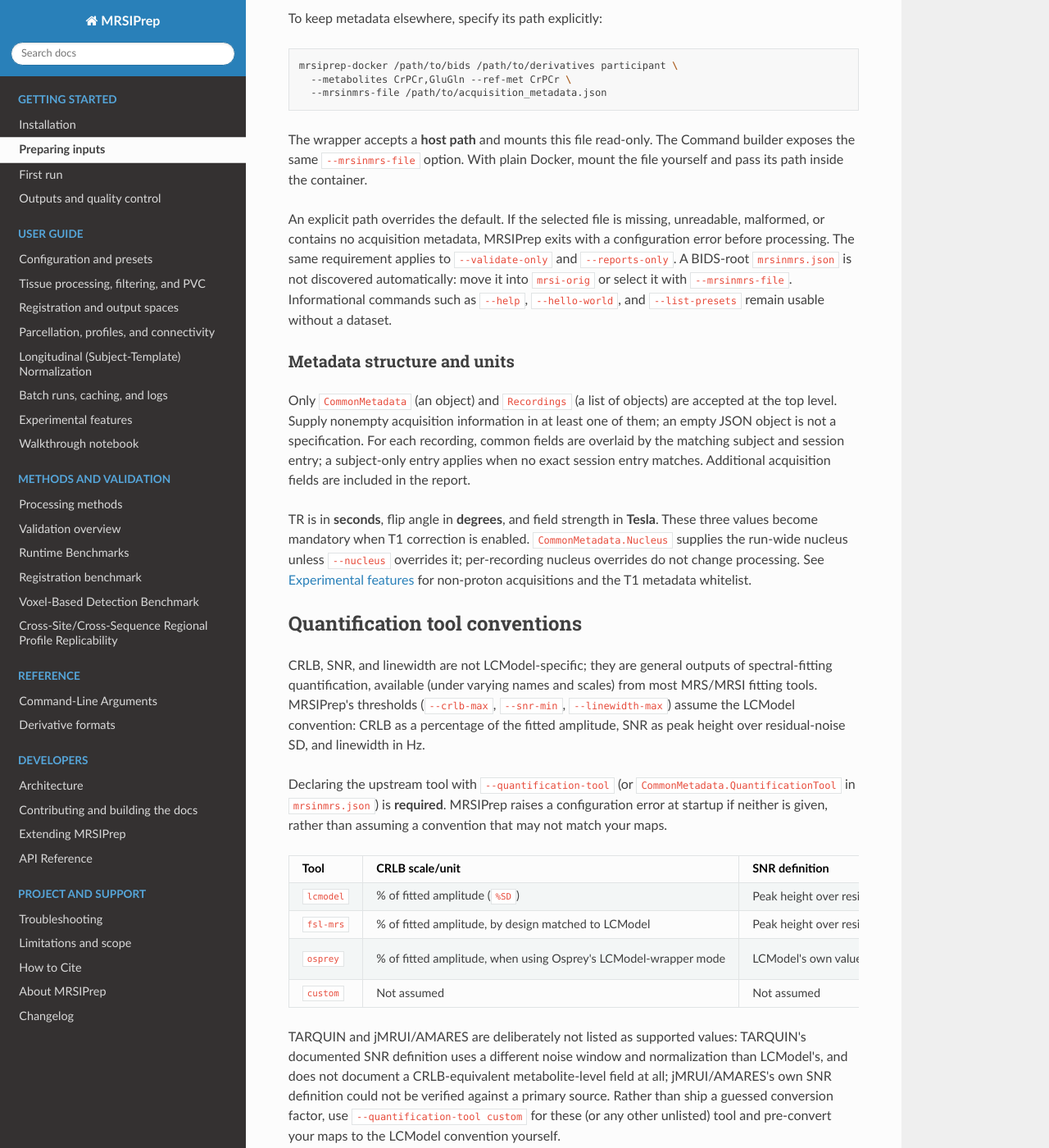
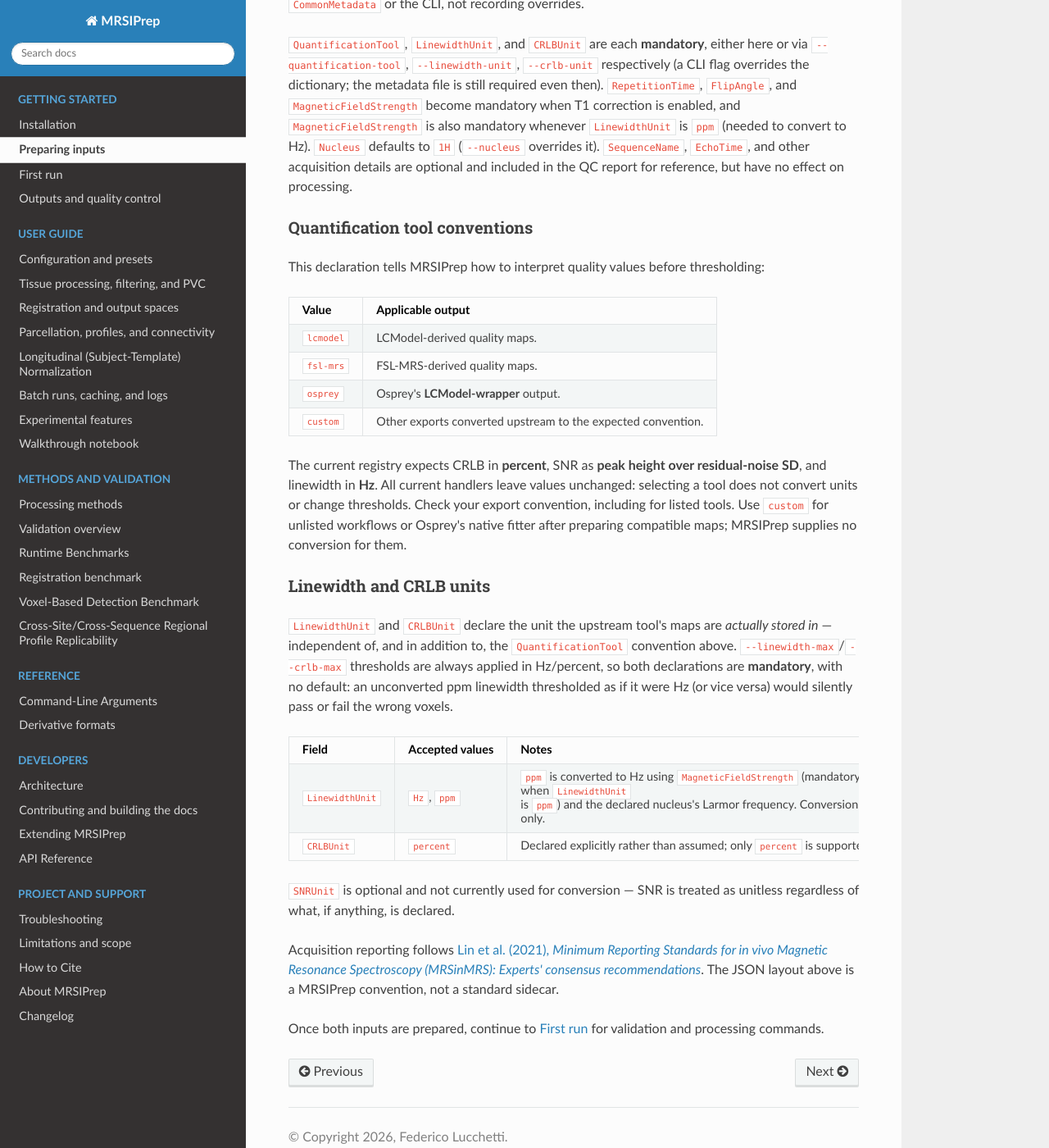
Before and after one commit to MRSI-Psychosis-UP/MRSIPrep, a Sphinx documentation site: the page built from docs/inputs.md, in a window 1280 px wide and 1400 px high, scrolled down 2825 px. Shown: the whole window at 82% size. Built offline with Sphinx 7.4.7 and the Read the Docs theme 3.1.0, drawn with Linux system fonts in a browser that asks for light colours; some of the changed text lies outside the part shown.

Commit message:
Require explicit linewidth/CRLB units in mrsinmrs.json
CRLB and linewidth maps from different upstream tools commonly use
different units -- most notably linewidth, reported in either Hz or ppm
depending on the tool/export -- while MRSIPrep's --linewidth-max/--crlb-max
thresholds are defined in Hz/percent. Silently assuming the wrong one would
misjudge voxel quality rather than fail loudly.

Add mandatory CommonMetadata.LinewidthUnit ("Hz"/"ppm") and CRLBUnit
("percent") declarations, mirroring QuantificationTool's CLI/mrsinmrs.json
precedence (--linewidth-unit/--crlb-unit flags added to match). A declared
ppm linewidth is converted to Hz using MagneticFieldStrength and the
nucleus's Larmor frequency (curated for 1H only) before thresholding.
SNRUnit remains optional and unused for conversion -- SNR stays unitless.

Co-Authored-By: Claude Sonnet 5 <noreply@anthropic.com>

````diff
--- a/docs/inputs.md
+++ b/docs/inputs.md
@@ -1,278 +1,179 @@
 # Preparing inputs
 
-MRSIPrep consumes quantified NIfTI metabolite maps and a T1w anatomical
-image. Export maps from your reconstruction/quantification software before
-arranging them in the layout below. The MRSI input convention is specific
-to MRSIPrep; the `derivatives/mrsi-orig/` directory contains the maps to be
-processed, even though it is named `derivatives`.
+Prepare two inputs: **quantified NIfTI maps** and a required
+**`mrsinmrs.json` dictionary** describing acquisition and quantification.
+Export the maps from your fitting software before arranging them below.
 
-## Required directory layout
+## NIfTI and MRSinMRS inputs
 
-This complete two-metabolite example uses the default quality-map
-requirements: SNR, linewidth/FWHM, and CRLB are all required unless relaxed
-with `--quality-metrics` (see below). Repeat the signal and CRLB pair for
-every requested metabolite.
+### Required files and layout
+
+For each subject/session, provide:
+
+| Input | Requirement |
+|---|---|
+| T1w anatomical | One anatomical image for the recording. |
+| Metabolite signal/concentration | One map per requested metabolite. |
+| CRLB | One map per requested metabolite, required by default. |
+| SNR | One shared map, required by default. |
+| Linewidth/FWHM | One shared map, required by default. |
+| `mrsinmrs.json` | Required by default; see [Acquisition metadata](#acquisition-metadata-mrsinmrsjson). |
+
+This example contains one metabolite. Repeat the signal/CRLB pair for each
+additional metabolite:
 
 ```text
 bids/
-  dataset_description.json
-  sub-01/
-    ses-01/
-      anat/
-        sub-01_ses-01_T1w.nii.gz
-  derivatives/
-    mrsi-orig/
-      mrsinmrs.json                     required acquisition metadata
-      sub-01/
-        ses-01/
-          sub-01_ses-01_space-orig_met-CrPCr_desc-signal_mrsi.nii.gz
-          sub-01_ses-01_space-orig_met-CrPCr_desc-crlb_mrsi.nii.gz
-          sub-01_ses-01_space-orig_met-GluGln_desc-signal_mrsi.nii.gz
-          sub-01_ses-01_space-orig_met-GluGln_desc-crlb_mrsi.nii.gz
-          sub-01_ses-01_space-orig_desc-snr_mrsi.nii.gz
-          sub-01_ses-01_space-orig_desc-fwhm_mrsi.nii.gz
+├── dataset_description.json
+├── sub-01/
+│   └── ses-01/
+│       └── anat/
+│           └── sub-01_ses-01_T1w.nii.gz
+└── derivatives/
+    └── mrsi-orig/
+        ├── mrsinmrs.json
+        └── sub-01/
+            └── ses-01/
+                ├── sub-01_ses-01_space-orig_met-CrPCr_desc-signal_mrsi.nii.gz
+                ├── sub-01_ses-01_space-orig_met-CrPCr_desc-crlb_mrsi.nii.gz
+                ├── sub-01_ses-01_space-orig_desc-snr_mrsi.nii.gz
+                └── sub-01_ses-01_space-orig_desc-fwhm_mrsi.nii.gz
 ```
 
-For a dataset without sessions, omit every `ses-01/` directory and the
-`_ses-01` filename entity, then omit `--session-label` in commands. Subject
-and session labels must agree across anatomical and MRSI inputs.
-Compressed `.nii.gz` and uncompressed `.nii` maps are accepted.
+Use matching subject/session labels throughout. For datasets without
+sessions, omit `ses-01/` and `_ses-01` everywhere. Both `.nii` and
+`.nii.gz` are accepted.
 
-For compatibility with existing synthetic datasets, input discovery also
-checks `derivatives/mrsiprep/sub-01/ses-01/mrsi/orig/` when the primary
-`mrsi-orig` directory for that recording is absent or empty. Prefer the
-primary layout for new datasets so source maps remain distinct from outputs.
+| Entity/suffix | Meaning |
+|---|---|
+| `space-orig` | Native MRSI acquisition grid (prior to any MRSIPrep registration). |
+| `met-<name>` | Fitted metabolite/group (e.g. `CrPCr`, `GluGln`); omitted on maps shared across all metabolites. |
+| `desc-signal` | Quantified signal/concentration map for that metabolite. |
+| `desc-crlb` | CRLB map for that metabolite. |
+| `desc-snr` | Shared SNR map, no `met-` entity. |
+| `desc-fwhm` / `desc-linewidth` | Shared linewidth map, no `met-` entity; either name is accepted. |
+| `desc-brainmask` | Optional shared inclusion mask. |
+| `met-water_desc-signal` | Optional water-signal map. |
+| `desc-b1map` | Optional measured flip-angle map (degrees); required only for voxelwise T1 correction. |
+| `mrsi` | Fixed modality suffix for all MRSI maps. |
 
-## Filename entities and required maps
+Additional anatomical inputs for reusing tissue segmentation are
+described in [Tissue backends](processing.md#tissue-backends).
 
-MRSI input filenames follow the BIDS Derivatives entity-suffix convention:
-`sub-<label>_ses-<label>_space-orig_met-<name>_desc-<kind>_mrsi.nii.gz`.
-`sub-`, `ses-`, `space-orig`, and the trailing `mrsi` suffix identify the
-subject, session, and modality and never change; `space-orig` marks the map
-as being on its native acquisition grid, prior to any MRSIPrep registration.
-Only `met-` and `desc-` vary the map's meaning, as described below.
+### Maps, units, and geometry
 
-Of the three default quality metrics (SNR, linewidth/FWHM, CRLB), none is
-unconditionally mandatory: each is required only while it is listed in
-`--quality-metrics`, which defaults to `snr linewidth crlb`. Drop a metric
-from that flag (e.g. `--quality-metrics crlb`) if your quantification method
-doesn't produce it, and MRSIPrep stops requiring its map. See
-[Required quality maps versus inclusion thresholds](#required-quality-maps-versus-inclusion-thresholds)
-below.
+All MRSI signal and auxiliary maps must share spatial dimensions, voxel
+sizes, and NIfTI affines. Supply individual 3D scalar maps. The T1w has its
+own anatomical grid; MRSIPrep registers the MRSI to it.
 
-| Input | Requirement | Interpretation |
-|---|---|---|
-| T1w anatomical | Required | A usable anatomical image for segmentation and registration; it has its own anatomical grid. |
-| `met-<name>_desc-signal` | Required for each requested metabolite | Quantified signal or concentration in your upstream units; MRSIPrep does not infer an absolute concentration calibration. |
-| `met-<name>_desc-crlb` | Required by default for each metabolite; drop `crlb` from `--quality-metrics` to make optional | Percentage uncertainty: `20` means 20%, not `0.20`. |
-| `desc-snr` | Required by default; one shared map, not `met-`-qualified; drop `snr` from `--quality-metrics` to make optional | SNR values as defined by your quantification method; default minimum is `4` for proton MRSI. |
-| `desc-fwhm` or `desc-linewidth` | Required by default; one shared map, not `met-`-qualified; drop `linewidth` from `--quality-metrics` to make optional | Numeric linewidth compared directly with `--linewidth-max` (default `0.1` for proton MRSI). Use ppm with that default, or convert the map/threshold consistently for an export in Hz. No unit conversion is performed. |
-| `desc-brainmask` | Optional | Native-grid inclusion mask; nonzero values are included. |
-| `met-water_desc-signal` | Optional | Native-grid water signal; positive voxels define the fallback mask when no mask is supplied. |
-| `desc-b1map` | Required only for voxelwise T1 correction | Measured flip angle in degrees on the metabolite grid; a relative B1 scaling map must first be converted to flip angle. |
+Preserve the upstream signal/concentration units. CRLB must be a
+**percentage** (`20` means 20%, not `0.20`). SNR definitions and linewidth
+units must match the [quantification convention](#quantification-tool-conventions)
+declared in the metadata.
 
-All MRSI maps and their masks must refer to the same spatial grid and
-orientation: matching dimensions, voxel sizes, and NIfTI affine. Scalar
-maps must be 3D after singleton dimensions are removed. Preflight checks
-metabolite grids, but it does not replace checking the geometry of every
-auxiliary map. Do not reshape arrays to make them match; resample with the
-correct physical geometry upstream.
+### Required quality maps versus inclusion thresholds
 
-If your exporter supplies SNR or linewidth separately for each metabolite,
-the current loader still expects the shared, non-`met-` filenames above.
-Choose and document the shared quality measure appropriate to the acquisition.
+By default, `--quality-metrics snr linewidth crlb` requires all three
+quality metrics. If your fitter only supplies CRLB, use
+`--quality-metrics crlb`; SNR and linewidth may then be absent.
+Every quality map that is present is still thresholded, even if omitted
+from this list. Numerical cutoffs belong in
+[Processing settings](processing.md#voxel-quality-thresholds).
 
 ## Acquisition metadata: `mrsinmrs.json`
 
-MRSinMRS acquisition metadata is **required**. By default, place the file at
-**`derivatives/mrsi-orig/mrsinmrs.json`**, at the
-root of the MRSI input tree rather than the BIDS dataset root. It records
-acquisition information following the MRSinMRS reporting recommendations:
+Place the dictionary at **`<bids_dir>/derivatives/mrsi-orig/mrsinmrs.json`**,
+at the root of the MRSI inputs. This is a MRSIPrep convention, not a
+standard BIDS sidecar. To use another location, pass
+`--mrsinmrs-file /path/to/metadata.json` (a host path with
+`mrsiprep-docker`). A missing, invalid, or empty file stops the run.
 
-Lin, A., Andronesi, O., Bogner, W., et al. (2021).
-[Minimum Reporting Standards for in vivo Magnetic Resonance Spectroscopy
-(MRSinMRS): Experts' consensus recommendations](https://doi.org/10.1002/nbm.4484).
-*NMR in Biomedicine*, **34**(5), e4484.
+### Minimum information and dictionary fields
 
-The filename and JSON structure below are MRSIPrep conventions; the paper
-defines reporting recommendations, not this JSON schema. For example:
+Only `CommonMetadata` (an object) and `Recordings` (an optional list of
+objects) are accepted at the top level. Put shared fields in
+`CommonMetadata` and subject/session differences in `Recordings`:
 
 ```json
 {
   "CommonMetadata": {
+    "QuantificationTool": "lcmodel",
+    "LinewidthUnit": "Hz",
+    "CRLBUnit": "percent",
     "Nucleus": "1H",
+    "SequenceName": "YOUR_SEQUENCE_NAME",
     "RepetitionTime": 0.457,
+    "EchoTime": 0.03,
     "FlipAngle": 45,
-    "MagneticFieldStrength": 3,
-    "SequenceName": "ECCENTRIC",
-    "QuantificationTool": "lcmodel"
+    "MagneticFieldStrength": 3
   },
   "Recordings": [
-    {"sub": "01", "ses": "01", "RepetitionTime": 0.45}
+    {"sub": "01", "ses": "01", "RepetitionTime": 0.45},
+    {"sub": "02", "ses": "01", "RepetitionTime": 0.46, "FlipAngle": 42}
   ]
 }
 ```
 
-These are example acquisition values; replace them with your protocol.
-`QuantificationTool` may instead be passed as `--quantification-tool`; see
-[Quantification tool conventions](#quantification-tool-conventions) below
-for the supported values and what each one means for CRLB/SNR/linewidth
-scaling.
+Replace example acquisition values with your protocol. A matching recording
+overrides common fields for that subject/session only — here, `sub-02`
+uses its own `RepetitionTime` and `FlipAngle` while still inheriting
+`Nucleus`, `SequenceName`, `EchoTime`, and `MagneticFieldStrength` from
+`CommonMetadata`. An entry without `ses` applies when no exact session
+entry matches. `QuantificationTool`, `LinewidthUnit`, `CRLBUnit`, and
+`Nucleus` are run-wide settings read from `CommonMetadata` or the CLI, not
+recording overrides.
 
-### Use a custom metadata file
+`QuantificationTool`, `LinewidthUnit`, and `CRLBUnit` are each
+**mandatory**, either here or via `--quantification-tool`,
+`--linewidth-unit`, `--crlb-unit` respectively (a CLI flag overrides the
+dictionary; the metadata file is still required even then).
+`RepetitionTime`, `FlipAngle`, and `MagneticFieldStrength` become
+mandatory when T1 correction is enabled, and `MagneticFieldStrength` is
+also mandatory whenever `LinewidthUnit` is `ppm` (needed to convert to
+Hz). `Nucleus` defaults to `1H` (`--nucleus` overrides it). `SequenceName`,
+`EchoTime`, and other acquisition details are optional and included in
+the QC report for reference, but have no effect on processing.
 
-To keep metadata elsewhere, specify its path explicitly:
+### Quantification tool conventions
 
-```bash
-mrsiprep-docker /path/to/bids /path/to/derivatives participant \
-  --metabolites CrPCr,GluGln --ref-met CrPCr \
-  --mrsinmrs-file /path/to/acquisition_metadata.json
-```
+This declaration tells MRSIPrep how to interpret quality values before
+thresholding:
 
-The wrapper accepts a **host path** and mounts this file read-only. The
-Command builder exposes the same `--mrsinmrs-file` option. With plain
-Docker, mount the file yourself and pass its path inside the container.
+| Value | Applicable output |
+|---|---|
+| `lcmodel` | LCModel-derived quality maps. |
+| `fsl-mrs` | FSL-MRS-derived quality maps. |
+| `osprey` | Osprey's **LCModel-wrapper** output. |
+| `custom` | Other exports converted upstream to the expected convention. |
 
-An explicit path overrides the default. If the selected file is missing,
-unreadable, malformed, or contains no acquisition metadata, MRSIPrep exits
-with a configuration error before processing. The same requirement applies
-to `--validate-only` and `--reports-only`. A BIDS-root `mrsinmrs.json` is
-not discovered automatically: move it into `mrsi-orig` or select it with
-`--mrsinmrs-file`. Informational commands such as `--help`, `--hello-world`,
-and `--list-presets` remain usable without a dataset.
+The current registry expects CRLB in **percent**, SNR as **peak height over
+residual-noise SD**, and linewidth in **Hz**. All current handlers leave
+values unchanged: selecting a tool does not convert units or change
+thresholds. Check your export convention, including for listed tools.
+Use `custom` for unlisted workflows or Osprey's native fitter after
+preparing compatible maps; MRSIPrep supplies no conversion for them.
 
-### Metadata structure and units
+### Linewidth and CRLB units
 
-Only `CommonMetadata` (an object) and `Recordings` (a list of objects) are
-accepted at the top level. Supply nonempty acquisition information in at
-least one of them; an empty JSON object is not a specification.
-For each recording, common fields are overlaid by the matching subject and
-session entry; a subject-only entry applies when no exact session entry
-matches. Additional acquisition fields are included in the report.
+`LinewidthUnit` and `CRLBUnit` declare the unit the upstream tool's maps are
+*actually stored in* — independent of, and in addition to, the
+`QuantificationTool` convention above. `--linewidth-max`/`--crlb-max`
+thresholds are always applied in Hz/percent, so both declarations are
+**mandatory**, with no default: an unconverted ppm linewidth thresholded as
+if it were Hz (or vice versa) would silently pass or fail the wrong voxels.
 
-TR is in **seconds**, flip angle in **degrees**, and field strength in
-**Tesla**. These three values become mandatory when T1 correction is
-enabled. `CommonMetadata.Nucleus` supplies the run-wide nucleus unless
-`--nucleus` overrides it; per-recording nucleus overrides do not change
-processing. See [Experimental features](future_development.md) for
-non-proton acquisitions and the T1 metadata whitelist.
+| Field | Accepted values | Notes |
+|---|---|---|
+| `LinewidthUnit` | `Hz`, `ppm` | `ppm` is converted to Hz using `MagneticFieldStrength` (mandatory in `CommonMetadata` when `LinewidthUnit` is `ppm`) and the declared nucleus's Larmor frequency. Conversion is currently curated for `1H` only. |
+| `CRLBUnit` | `percent` | Declared explicitly rather than assumed; only `percent` is supported today. |
 
-## Quantification tool conventions
+`SNRUnit` is optional and not currently used for conversion — SNR is
+treated as unitless regardless of what, if anything, is declared.
 
-CRLB, SNR, and linewidth are not LCModel-specific; they are general outputs
-of spectral-fitting quantification, available (under varying names and
-scales) from most MRS/MRSI fitting tools. MRSIPrep's thresholds
-(`--crlb-max`, `--snr-min`, `--linewidth-max`) assume the LCModel
-convention: CRLB as a percentage of the fitted amplitude, SNR as peak
-height over residual-noise SD, and linewidth in Hz.
+Acquisition reporting follows [Lin et al. (2021), *Minimum Reporting
+Standards for in vivo Magnetic Resonance Spectroscopy (MRSinMRS): Experts'
+consensus recommendations*](https://doi.org/10.1002/nbm.4484).
+The JSON layout above is a MRSIPrep convention, not a standard sidecar.
 
-Declaring the upstream tool with `--quantification-tool` (or
-`CommonMetadata.QuantificationTool` in `mrsinmrs.json`) is **required**.
-MRSIPrep raises a configuration error at startup if neither is given,
-rather than assuming a convention that may not match your maps.
-
-| Tool | CRLB scale/unit | SNR definition | FWHM/linewidth unit | MRSIPrep rescaling |
-|---|---|---|---|---|
-| `lcmodel` | % of fitted amplitude (`%SD`) | Peak height over residual-noise SD | Hz | Reference convention; none needed. |
-| `fsl-mrs` | % of fitted amplitude, by design matched to LCModel | Peak height over residual-noise SD, by design matched to LCModel | Hz | None needed; verified in FSL-MRS source as intentionally LCModel-equivalent. |
-| `osprey` | % of fitted amplitude, when using Osprey's LCModel-wrapper mode | LCModel's own value, when using Osprey's LCModel-wrapper mode | Hz, when using Osprey's LCModel-wrapper mode | None needed for the LCModel-wrapper path. Osprey's own native fitting engine was **not verified** against a primary source; use `custom` instead if you used that engine. |
-| `custom` | Not assumed | Not assumed | Not assumed | **None.** You are solely responsible for ensuring your maps already match the LCModel convention above before running MRSIPrep. |
-
-TARQUIN and jMRUI/AMARES are deliberately not listed as supported values:
-TARQUIN's documented SNR definition uses a different noise window and
-normalization than LCModel's, and does not document a CRLB-equivalent
-metabolite-level field at all; jMRUI/AMARES's own SNR definition could not
-be verified against a primary source. Rather than ship a guessed
-conversion factor, use `--quantification-tool custom` for these (or any
-other unlisted) tool and pre-convert your maps to the LCModel convention
-yourself.
-
-To add proper rescaling support for another tool instead of using
-`custom`, see [Adding a quantification-tool scaling](extending.md#adding-a-quantification-tool-scaling).
-
-### Required quality maps versus inclusion thresholds
-
-`--quality-metrics` controls which missing quality maps cause validation
-to fail. The default is `snr linewidth crlb`. If your quantification method
-only provides CRLB, use:
-
-```bash
-  --quality-metrics crlb
-```
-
-Every available SNR, linewidth, and CRLB map is still used to form the
-quality masks, even if it is not listed in `--quality-metrics`. Thresholds
-are configured separately with `--snr-min`, `--linewidth-max`, and
-`--crlb-max`; see [Processing settings](processing.md).
-
-## Metabolite names and T1w selection
-
-Pass metabolite names as a comma-separated list, and include the reference
-metabolite in that list:
-
-```bash
-  --metabolites CrPCr,GluGln --ref-met CrPCr
-```
-
-Input discovery tries exact names first, then nucleus-specific aliases.
-Common proton aliases include `tCr`/`CrPCr`, `Glx`/`GluGln`, and
-`Cho`/`GPCPCh`. Alias lookup finds files; it does not combine separately
-quantified metabolites or change their scientific meaning. Use names
-consistent with the actual fitted resonance groups. Experimental T1
-correction requires exact literature-table names, as described in
-[Experimental features](future_development.md).
-
-When multiple raw T1w candidates are present, selection prefers
-`acq-memprage`, `acq-mprage`, or `acq-mp2rage`, then `run-01`.
-Use `--t1 acq-mprage_T1w` to select a filename substring, or use
-`--bids-filter-file` with a JSON filter such as:
-
-```json
-{"t1w": {"acquisition": "mprage", "run": "01"}}
-```
-
-With the standard `/data` container mount, a filter saved at the BIDS root
-as `t1w_filter.json` is passed as `--bids-filter-file /data/t1w_filter.json`.
-The [CLI reference](cli_reference.md) describes supported filter entities.
-
-## Existing tissue derivatives and import helpers
-
-The default `synthseg-fast` tissue backend computes segmentation itself.
-With `--tissue-backend existing`, provide the skull-stripped T1w and all
-three CAT12 probability maps:
-
-```text
-derivatives/skullstrip/sub-01/ses-01/sub-01_ses-01_desc-brain_T1w.nii.gz
-derivatives/cat12/sub-01/ses-01/sub-01_ses-01_desc-p1_T1w.nii.gz
-derivatives/cat12/sub-01/ses-01/sub-01_ses-01_desc-p2_T1w.nii.gz
-derivatives/cat12/sub-01/ses-01/sub-01_ses-01_desc-p3_T1w.nii.gz
-```
-
-`p1`, `p2`, and `p3` represent GM, WM, and CSF. Keep these maps aligned with
-the subject's anatomical image. [Tissue processing](processing.md) explains
-backend choices and their interaction with registration targets.
-
-Optional host-side helpers arrange already-NIfTI derivatives in the expected
-layout:
-
-```bash
-pip install mrsiprep
-mrsiprep-import /source/folder /path/to/bids --subject S001 --session V1
-```
-
-For the graphical importer, install `mrsiprep[gui]` and run
-`mrsiprep-import-gui`. These helpers do not parse native LCModel, TARQUIN,
-Osprey, or FSL-MRS output into NIfTI; that export remains an upstream step.
-
-## Validate before processing
-
-```bash
-mrsiprep-docker /path/to/bids /path/to/derivatives participant \
-  --participant-label 01 --session-label 01 \
-  --metabolites CrPCr,GluGln --ref-met CrPCr \
-  --validate-only
-```
-
-Check the preflight inventory and resolve missing maps or geometry errors.
-Then continue with [First run](usage_basic.md) or consult
-[Troubleshooting](troubleshooting.md).
+Once both inputs are prepared, continue to [First run](usage_basic.md)
+for validation and processing commands.
````
Also changed, not shown: 11 other files.
